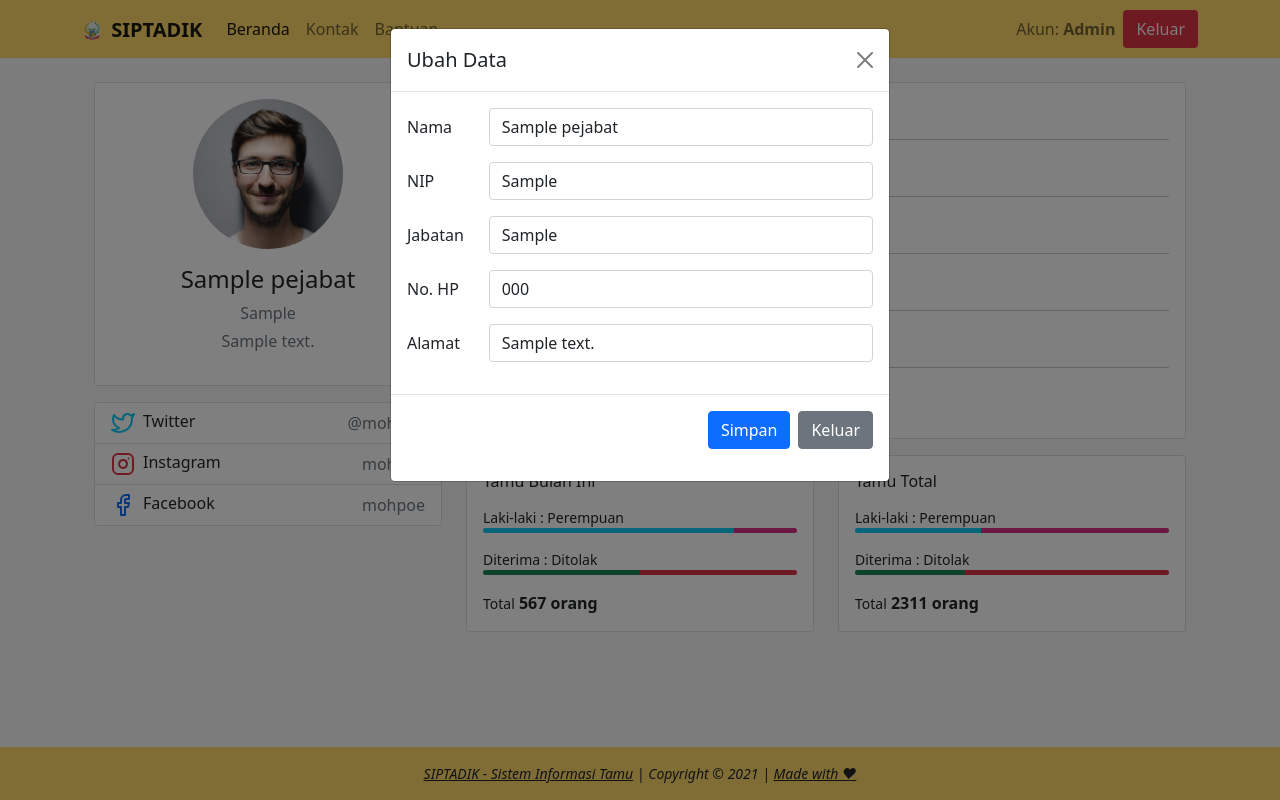
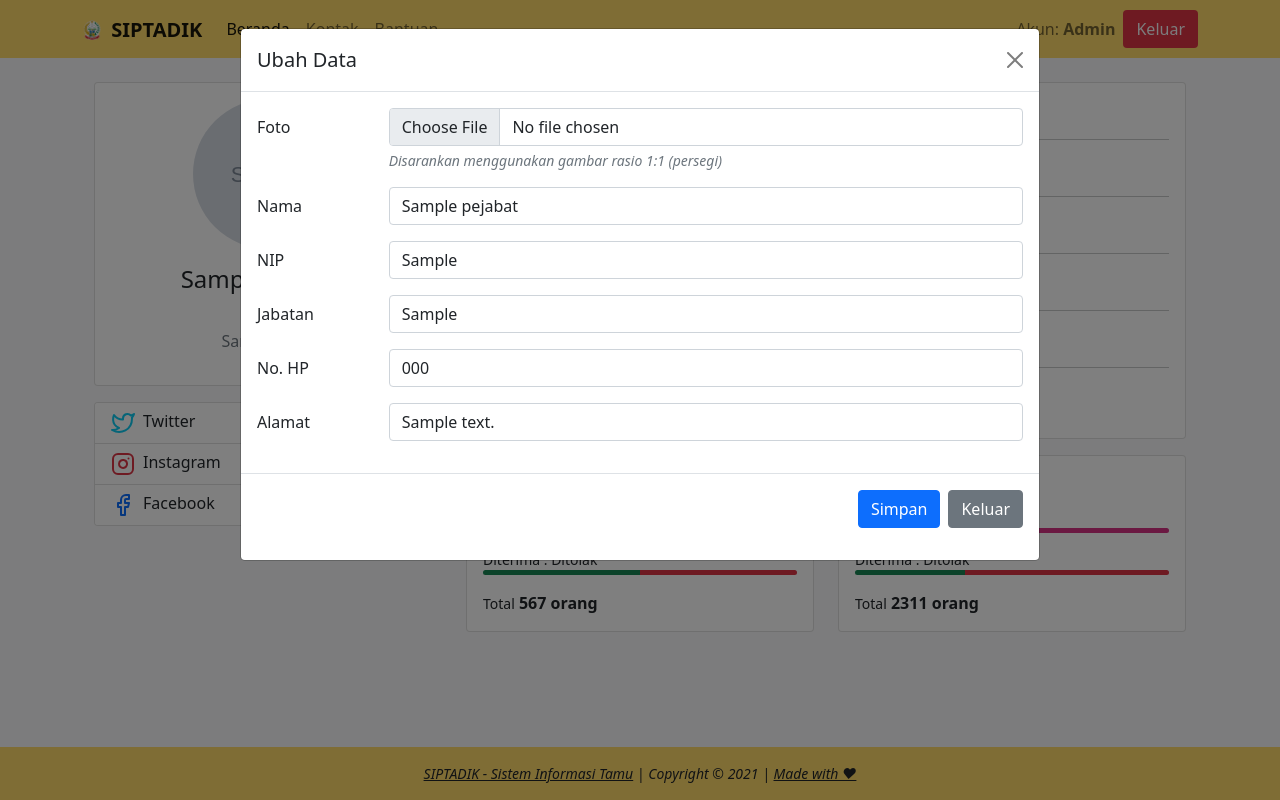
Before and after one commit to Mohpoe/SIPTADIK-MySQL, a PHP site: the page made by detail.php in a window 1280 px wide, after a click on "Ubah". Run offline with PHP 8.4, Linux system fonts and the light colour scheme; the visitor is signed in with stand-in values (Sample User, id 1); tables that the repository leaves empty or names only in its code hold one stand-in row (values such as "Sample post"); grey boxes marked "Sample" are stand-in pictures.

Commit message:
Perubahan besar

```diff
--- a/config.php
+++ b/config.php
@@ -16,4 +16,5 @@ if ($conn) {
 } else {
 	die ("Server MySQL tidak terhubung");
 }
+$mysqli = new mysqli($host, $user, $pass, $dbnm);
 ?>
--- a/detail.php
+++ b/detail.php
@@ -9,8 +9,47 @@ if (!isset($_GET['id'])) {
 }
 $id = encrypt_decrypt("d", $_GET['id']);
 
-$query = mysqli_query($conn, "SELECT * FROM pejabat WHERE username_pejabat='$id'");
-$fetch = mysqli_fetch_array($query);
+$query = $mysqli->query("SELECT * FROM pejabat WHERE username_pejabat='$id'");
+mysqli_num_rows($query) == 0 ? header("Location: /") : $ambil = mysqli_fetch_array($query);
+
+if (isset($_POST['simpan_data'])) {
+	$foto = $ambil['foto'];
+	if ($_FILES["foto_pjb"]["tmp_name"] <> "") {
+		$target_dir = "img/profile/";
+		$temp = explode(".", $_FILES["foto_pjb"]["name"]);
+		$newfilename = $id . '.' . end($temp);
+		$target_file = $target_dir . $newfilename;
+
+		$uploadOk = 1;
+		$imageFileType = strtolower(pathinfo($target_file, PATHINFO_EXTENSION));
+
+		$uploadOk = getimagesize($_FILES["foto_pjb"]["tmp_name"]) !== false ? 1 : 0;
+		$uploadOk = $_FILES["foto_pjb"]["size"] <= 10000000 ? 1 : 0;
+
+		file_exists("img/profile/" . $ambil['foto']) ? unlink("img/profile/" . $ambil['foto']) : "";
+		if ($uploadOk <> 0) {
+			if (move_uploaded_file($_FILES["foto_pjb"]["tmp_name"], $target_file)) {
+				$foto = $newfilename;
+			}
+		}
+	}
+
+	$foto_pjb = $foto;
+	$nama_pjb = $_POST['nama_pjb'];
+	$nip_pjb = $_POST['nip_pjb'];
+	$jabatan_pjb = $_POST['jabatan_pjb'];
+	$hp_pjb = $_POST['hp_pjb'];
+	$alamat_pjb = $_POST['alamat_pjb'];
+
+	$mysqli->query("UPDATE pejabat SET
+	nama = '$nama_pjb',
+	nip = '$nip_pjb',
+	no_hp = '$hp_pjb',
+	alamat = '$alamat_pjb',
+	jabatan = '$jabatan_pjb',
+	foto = '$foto_pjb'
+	WHERE pejabat.username_pejabat = '$id'") ? header("Refresh:0") : "";
+}
 ?>
 
 <!-- ISINYA MULAI DI SINI -->
@@ -24,11 +63,11 @@ $fetch = mysqli_fetch_array($query);
 					<div class="card">
 						<div class="card-body">
 							<div class="d-flex flex-column align-items-center text-center">
-								<img src="./img/orang-1.jpeg" alt="Admin" class="rounded-circle" width="150">
+								<img src="./img/profile/<?= $ambil['foto'] ?>" alt="Admin" class="rounded-circle" width="150" height="150">
 								<div class="mt-3">
-									<h4><?= $fetch['nama'] ?></h4>
-									<p class="text-secondary mb-1"><?= $fetch['jabatan'] ?></p>
-									<p class="text-muted font-size-sm"><?= $fetch['alamat'] ?></p>
+									<h4><?= $ambil['nama'] ?></h4>
+									<p class="text-secondary mb-1"><?= $ambil['jabatan'] ?></p>
+									<p class="text-muted font-size-sm"><?= $ambil['alamat'] ?></p>
 								</div>
 							</div>
 						</div>
@@ -230,6 +217,70 @@ $fetch = mysqli_fetch_array($query);
 </div>
 <!-- ISINYA BERAKHIR DI SINI -->
 
+<!-- MODAL UBAH -->
+<div class="modal fade" id="ubah" tabindex="-1" aria-labelledby="exampleModalLabel" aria-hidden="true">
+	<div class="modal-dialog modal-lg">
+		<div class="modal-content">
+			<form method="POST" enctype="multipart/form-data">
+				<div class="modal-header">
+					<h5 class="modal-title" id="exampleModalLabel">Ubah Data</h5>
+					<button type="button" class="btn-close" data-bs-dismiss="modal" aria-label="Close"></button>
+				</div>
+				<div class="modal-body">
+					<!-- ISI MODAL START HERE -->
+					<div class="mb-3 row">
+						<label class="col-sm-2 col-form-label">Foto</label>
+						<div class="col-sm-10">
+							<input name="foto_pjb" type="file" class="form-control" accept="image/*">
+							<div class="mt-1">
+								<small class="text-muted">
+									<i>Disarankan menggunakan gambar rasio 1:1 (persegi)</i>
+								</small>
+							</div>
+						</div>
+					</div>
+					<div class="mb-3 row">
+						<label class="col-sm-2 col-form-label">Nama</label>
+						<div class="col-sm-10">
+							<input name="nama_pjb" type="text" class="form-control" value="<?= $ambil['nama'] ?>" required>
+						</div>
+					</div>
+					<div class="mb-3 row">
+						<label class="col-sm-2 col-form-label">NIP</label>
+						<div class="col-sm-10">
+							<input name="nip_pjb" type="text" class="form-control" value="<?= $ambil['nip'] ?>" required>
+						</div>
+					</div>
+					<div class="mb-3 row">
+						<label class="col-sm-2 col-form-label">Jabatan</label>
+						<div class="col-sm-10">
+							<input name="jabatan_pjb" type="text" class="form-control" value="<?= $ambil['jabatan'] ?>" required>
+						</div>
+					</div>
+					<div class="mb-3 row">
+						<label class="col-sm-2 col-form-label">No. HP</label>
+						<div class="col-sm-10">
+							<input name="hp_pjb" type="text" class="form-control" value="<?= $ambil['no_hp'] ?>" required>
+						</div>
+					</div>
+					<div class="mb-3 row">
+						<label class="col-sm-2 col-form-label">Alamat</label>
+						<div class="col-sm-10">
+							<input name="alamat_pjb" type="text" class="form-control" value="<?= $ambil['alamat'] ?>" required>
+						</div>
+					</div>
+					<!-- ISI MODAL END HERE -->
+				</div>
+				<div class="modal-footer">
+					<button type="submit" name="simpan_data" class="btn btn-primary">Simpan</button>
+					<button type="button" class="btn btn-secondary" data-bs-dismiss="modal">Keluar</button>
+				</div>
+			</form>
+		</div>
+	</div>
+</div>
+<!-- MODAL UBAH -->
+
 <?php
 include("layout/footer.php");
 ?>
--- a/layout/header.php
+++ b/layout/header.php
@@ -1,5 +1,5 @@
 <?php
-include("validation.php");
+include "validation.php";
 include "config.php";
 
 // Fungsi encrypt dan decrypt
```
Also changed, not shown: other parts of detail.php (+5 -57 lines), admin.php (+70 -27 lines), img/guests/tamu1.jpg (added), img/guests/tamu2.jpg (added), img/profile/kadis.jpeg (renamed from img/orang-1.jpeg), img/profile/sekdis.jpeg (renamed from img/orang-2.jpeg), img/slider/slide1.jpg (added), img/slider/slide3.jpg (added), img/slider/slide4.jpg (added), img/slider/slide5.jpg (added), 1 other file.
